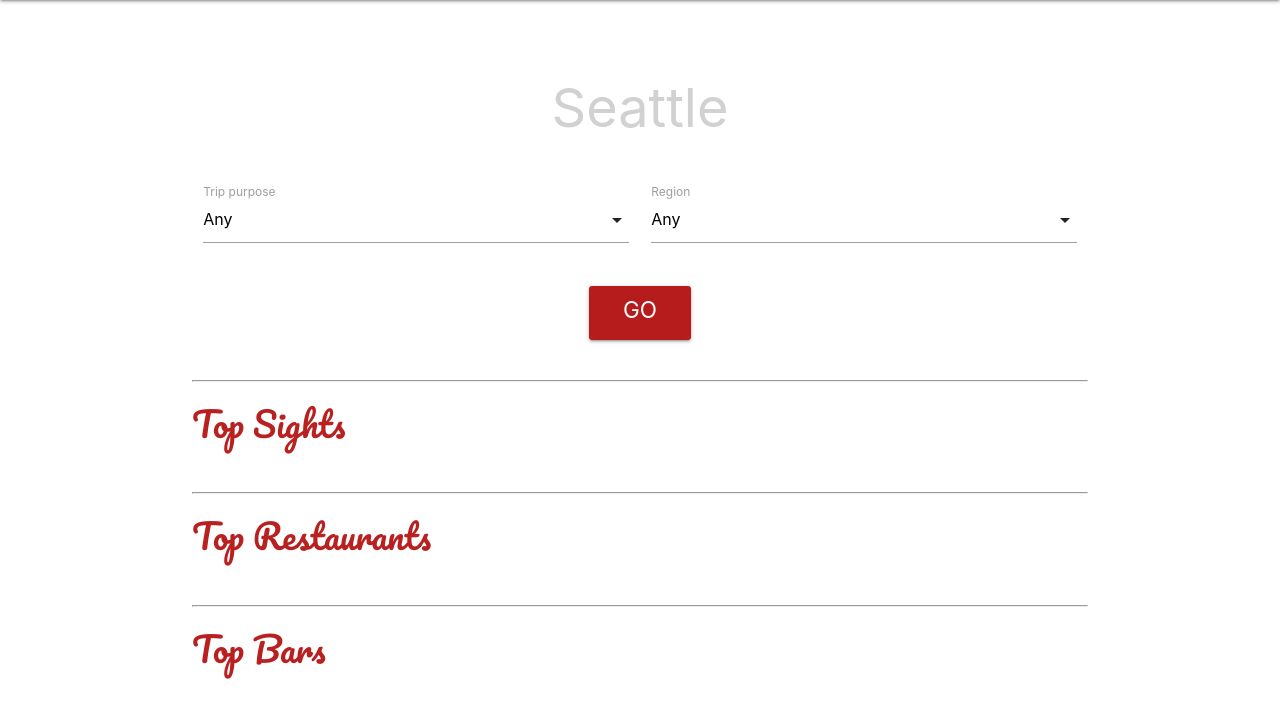
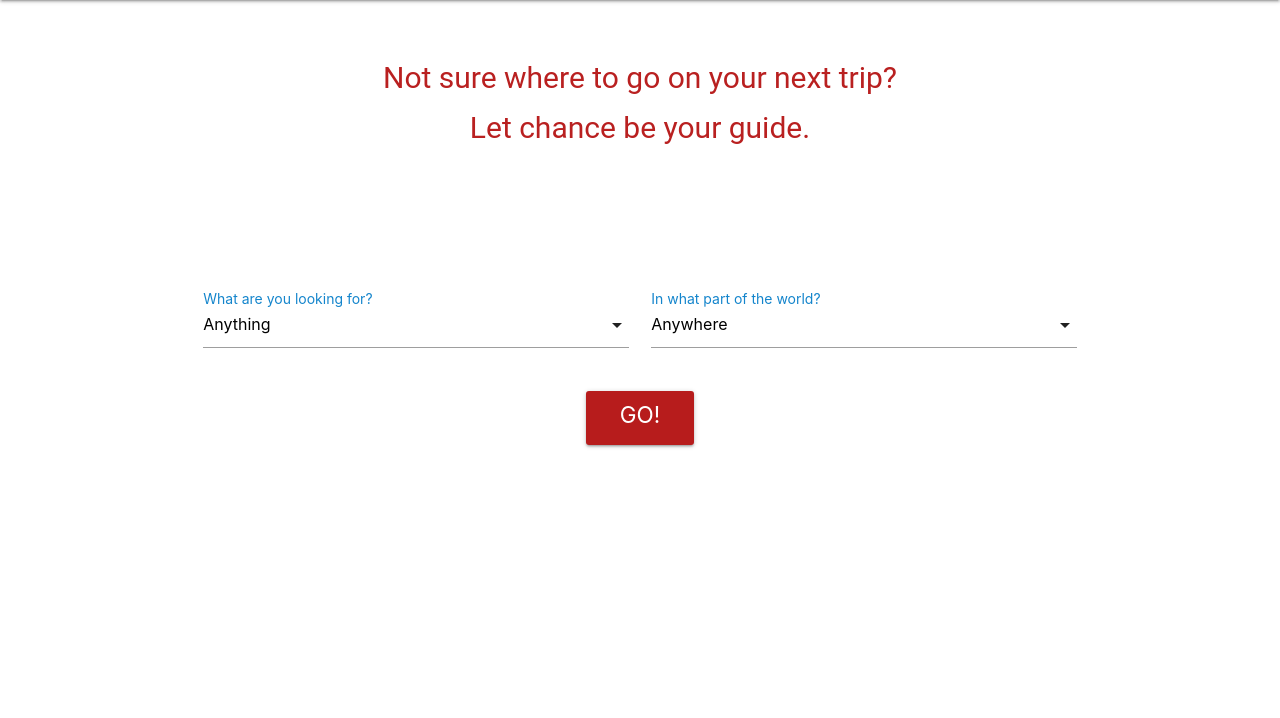
Before and after one commit to graemeerickson/travel-roulette, a Django app: page / in a window 1280 px wide. Shown: the part 64-782 px from the top of the page. Run offline with Django 3.2, Linux system fonts and the light colour scheme; some libraries are stand-ins or nearby versions.

Commit message:
Added section for embedded map. Added opening jumbotron text with prompt to user.

```diff
--- a/main_app/templates/index.html
+++ b/main_app/templates/index.html
@@ -2,33 +2,34 @@
 {% load staticfiles %}
 
 {% block content %}
-<!-- <div class="jumbotron">
-  <h3 class="jumbotron-text">Embrace spontaneity with your next adventure.<br/>Find out your destination below.</h3>
-</div> -->
 <div class="search-section">
+  <div class="row jumbotron">
+    <h4 class="jumbotron-text">Not sure where to go on your next trip?</h4>
+    <h4 class="jumbotron-text">Let chance be your guide.</h4>
+  </div>
   <div class="row">
     <div class="input-field col s12">
-      <input class="destination-box center-align" placeholder="Seattle" disabled value="" />
+      <input class="destination-box center-align" id="destination-box" placeholder="" disabled value="" />
     </div>
   </div>
   <form method="POST" action="">
     {% csrf_token %}
     <div class="row">
-      <div class="input-field col s6">
-        <select class="trip-purpose-select" id="trip-purpose-select">
-          <option value="1" selected>Any</option>
+      <div class="input-field col s6 grey-text text-darken-4">
+        <select class="trip-purpose-select grey-text text-darken-4" id="trip-purpose-select">
+          <option value="1" selected class="grey-text text-darken-4">Anything</option>
           <option value="2">Adventure</option>
           <option value="3">Beach</option>
           <option value="4">Ski</option>
           <option value="5">Just somewhere warm!</option>
           <option value="4">Just somewhere cold!</option>
         </select>
-        <label for="trip-purpose-select">Trip purpose</label>
+        <label class="select-label" for="trip-purpose-select">What are you looking for?</label>
       </div>
       <div class="input-field col s6">
         <!-- <div class="select-wrapper"> -->
           <select class="region-select">
-            <option value="1" selected>Any</option>
+            <option value="1" selected>Anywhere</option>
             <option value="2">Asia</option>
             <option value="3">Central America</option>
             <option value="4">Europe</option>
@@ -37,7 +38,7 @@
             <option value="7">Oceania</option>
             <option value="8">South America</option>
           </select>
-          <label>Region</label>
+          <label class="select-label" for="region-select">In what part of the world?</label>
       </div>
       <!-- <div class="input-field col s4">
         <select class="month-select">
@@ -60,30 +61,24 @@
     </div>
     <div class="row">
       <div class="submit-button col s12">
-        <input type="submit" class="search-button waves-effect waves-light btn-large red darken-4 grey-text text-lighten-2" id="search-button" value="Go" />
+        <input type="submit" class="waves-effect waves-light btn-large red darken-4 grey-text text-lighten-2 search-button" id="search-button" value="Go!" />
       </div>
     </div>
   </form>
 </div>
-<section>
-  <div class="section-sites">
-    <hr><h4 class="destination-detail-heading">Top Sights</h4>
-    <div class="row sites-row">
-    </div>
-  </div>
+<section class="results-section">
+  <section>
+    <div class="destination-top-section" id="destination-top-section-map"></div>
+  </section>
+  <section>
+    <div class="destination-top-section" id="destination-top-section-sights"></div>
+  </section>
+  <section>
+    <div class="destination-top-section" id="destination-top-section-food"></div>
+  </section>
+  <section>
+    <div class="destination-top-section" id="destination-top-section-drinks"></div>
+  </section>
 </section>
-<section>
-  <div class="section-food">
-    <hr><h4 class="destination-detail-heading">Top Restaurants</h4>
-    <div class="row food-row">
-    </div>
-  </div>
-</section>
-<section>
-  <div class="section-drinks">
-    <hr><h4 class="destination-detail-heading">Top Bars</h4>
-    <div class="row drinks-row">
-    </div>
-  </div>
-</section>
+
 {% endblock %}
```
